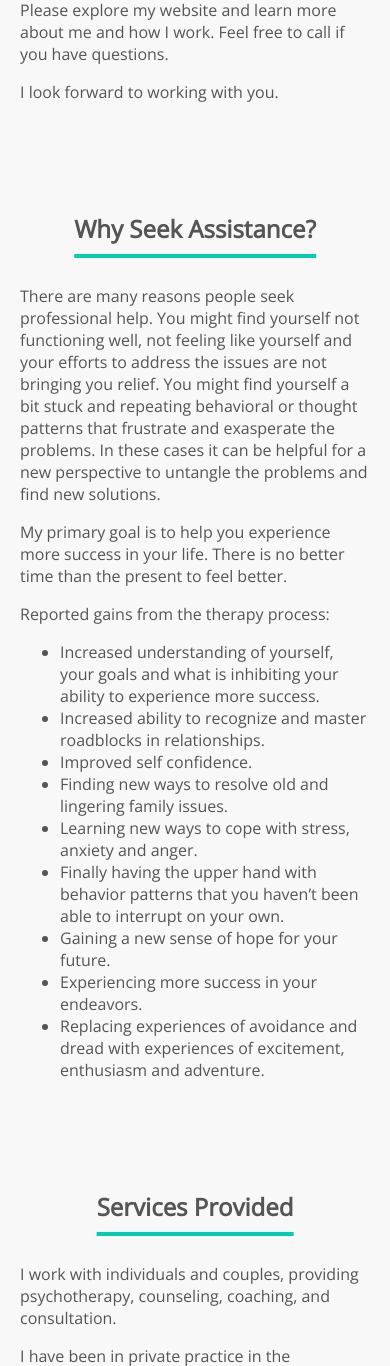
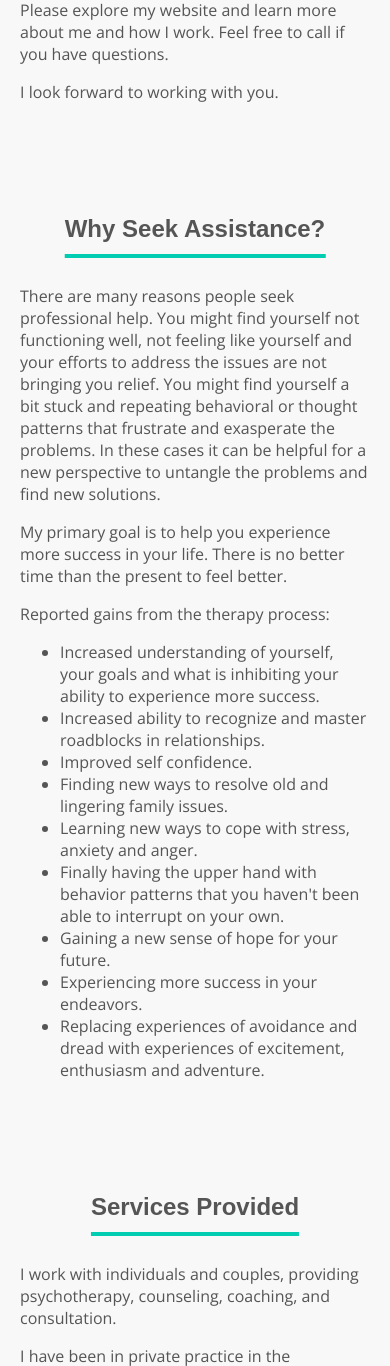
Before and after one commit to mdiller/etarr-web, a PHP site: page / in a window 390 px wide. Shown: the part 965-2331 px from the top of the page. Run offline with PHP 8.4, Linux system fonts and the light colour scheme.

Commit message:
fixed some text and some styling

```diff
--- a/base.css
+++ b/base.css
@@ -103,7 +103,7 @@ html, body {
 	position: absolute;
 	top: 50%;
 	transform: translate(0, -50%);
-	color: #666666;
+	color: white;
 	text-align: center;
 	font-size: 18px;
 	font-weight: 700;
@@ -161,6 +161,9 @@ h2 {
 	margin-bottom: 15px;
 }
 
+h1, h2, #navbar {
+	font-family: Arial, Helvetica, sans-serif;
+}
 
 @media only screen and (max-width: 768px) {
 	.navdiv li:nth-child(even) {
@@ -192,10 +195,10 @@ h2 {
 		display: table;
 	}
 	#title div {
-		font-size: 2.5vw;
+		font-size: 3vw;
 	}
 	#title h1 {
-		font-size: 6vw;
+		font-size: 7vw;
 	}
 	#content {
 		padding: 20px;
--- a/pages/fees.php
+++ b/pages/fees.php
@@ -8,10 +8,10 @@
 
 <p>Insurance: Psychotherapy may be covered by your medical insurance if it is deemed “medically necessary.”  What this means is that if you are evaluated and meet the criteria for a mental health diagnosis (ie: Anxiety, Depression) your psychotherapy is considered treatment and therefore covered by your medical insurance.  I will complete this evaluation which will involve a clinical diagnosis.  I will bill your medical insurance directly.  You will be responsible for co-pay and deductible payments.  I am in network with the following insurance companies: BCBS, Moda, Cigna, Pacific Source, Aetna, Medicare, First Choice.  All other insurers would be billed as out of network.</p>
 
-<p>HSA (Health Savings Accounts): Often with high deductible medical insurance plans you may have an HSA.  I encourage you to take some time to understand the benefits of this type of plan. (add link) (www:hsacenter.com/what-is-an-hsa/qualified-medical-expenses/).  These accounts can be used to pay for qualified medical expenses including some not covered by your medical insurance. They can be used for co-pay, deductible or out of network expenses. They can also be used for services that are necessary to prevent a mental illness if provided by a mental health professional.  This might include a level of distress or disturbance that does not meet the criteria for a medical insurance eligible diagnosis but should be addressed to alleviate the problem and not further compromise your mental health. </p>
+<p>HSA (Health Savings Accounts): Often with high deductible medical insurance plans you may have an HSA.  I encourage you to take some time to understand the benefits of this type of plan by visiting <a href="http://www.hsacenter.com/what-is-an-hsa/qualified-medical-expenses/">HSACenter.com</a>.  These accounts can be used to pay for qualified medical expenses including some not covered by your medical insurance. They can be used for co-pay, deductible or out of network expenses. They can also be used for services that are necessary to prevent a mental illness if provided by a mental health professional.  This might include a level of distress or disturbance that does not meet the criteria for a medical insurance eligible diagnosis but should be addressed to alleviate the problem and not further compromise your mental health. </p>
 
 <p>Private Pay: If you are seeking assistance and are not impaired by a mental health condition you will be paying privately. These types of situations might include: parenting support, career development or life transitions with limited symptoms or pre-marital counseling.  </p>
 
-<p>Couple’s Counseling: If you are seeking couple’s counseling it likely not appropriate to bill your medical insurance.  These services may be eligible  HSA expenses.  If one or both individuals in the couple have a level of distress and disturbance a mental health professional may consider therapy necessary to prevent a mental health illness and would therefore qualify for an eligible HSA expense.</p>
+<p>Couple's Counseling: If you are seeking couple's counseling it likely not appropriate to bill your medical insurance.  These services may be eligible  HSA expenses.  If one or both individuals in the couple have a level of distress and disturbance a mental health professional may consider therapy necessary to prevent a mental health illness and would therefore qualify for an eligible HSA expense.</p>
 
 <p>I accept cash and checks, but no credit cards. </p>
--- a/pages/why_therapy.php
+++ b/pages/why_therapy.php
@@ -10,7 +10,7 @@
 	<li>Improved self confidence.</li>
 	<li>Finding new ways to resolve old and lingering family issues.</li>
 	<li>Learning new ways to cope with stress, anxiety and anger.</li>
-	<li>Finally having the upper hand with behavior patterns that you haven’t been able to interrupt on your own.</li>
+	<li>Finally having the upper hand with behavior patterns that you haven't been able to interrupt on your own.</li>
 	<li>Gaining a new sense of hope for your future.</li>
 	<li>Experiencing more success in your endeavors.</li>
 	<li>Replacing experiences of avoidance and dread with experiences of excitement, enthusiasm and adventure.</li>
```
